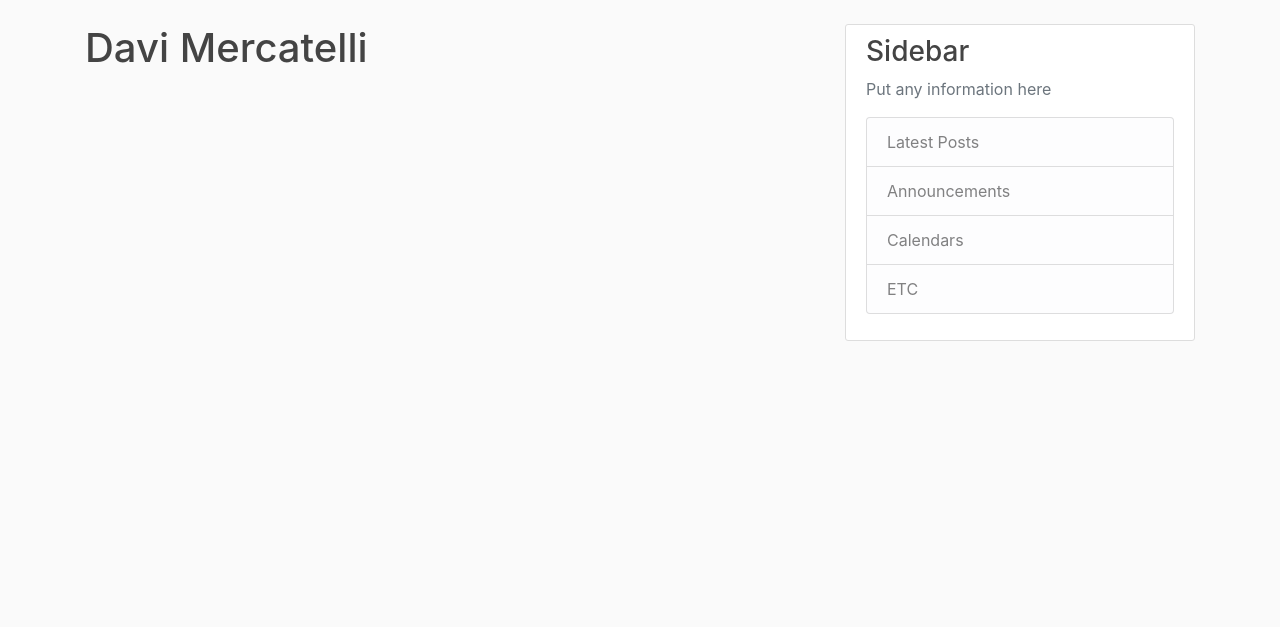
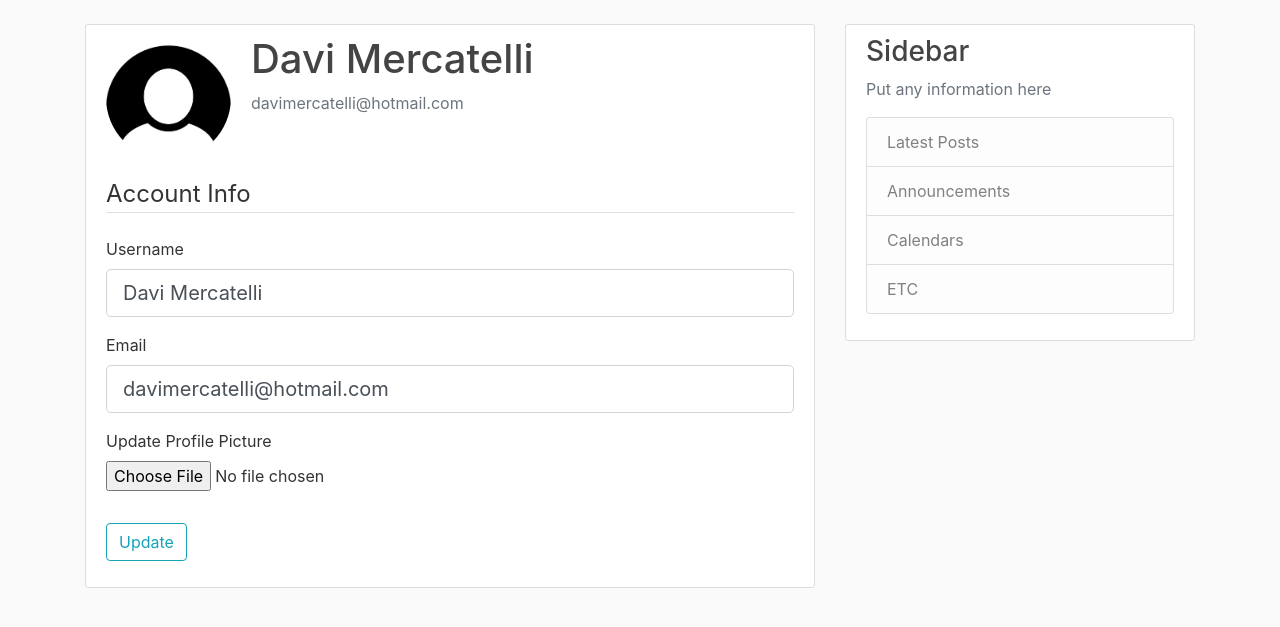
Before and after one commit to davimercatelli/Flaskblog, a Flask app: page /account in a window 1280 px wide. Shown: the part 56-683 px from the top of the page. Run offline with Flask 2, Linux system fonts and the light colour scheme; a user stored in the database is signed in; some libraries are stand-ins or nearby versions.

Commit message:
User Account Update and Profile Picture

```diff
--- a/flaskblog/forms.py
+++ b/flaskblog/forms.py
@@ -1,4 +1,6 @@
 from flask_wtf import FlaskForm
+from flask_wtf.file import FileField, FileAllowed
+from flask_login import current_user
 from wtforms import StringField, PasswordField, SubmitField, BooleanField
 from wtforms.validators import DataRequired, Length, Email, EqualTo, ValidationError
 from flaskblog.models import User
@@ -25,3 +27,21 @@ class LoginForm(FlaskForm):
 	password = PasswordField('Password', validators=[DataRequired()])
 	remember = BooleanField('Remember Me')
 	submit = SubmitField('Login')
+
+class UpdateAccountForm(FlaskForm):
+	username = StringField('Username', validators=[DataRequired(), Length(min=2, max=20)])
+	email = StringField('Email', validators=[DataRequired(), Email()])
+	picture = FileField('Update Profile Picture', validators=[FileAllowed(['jpg', 'png'])])
+	submit = SubmitField('Update')
+
+	def validate_username(self, username):
+		if username.data != current_user.username:
+			user = User.query.filter_by(username=username.data).first()
+			if user:
+				raise ValidationError('The username already exists. Please use a different username!')
+
+	def validate_email(self, email):
+		if email.data != current_user.email:
+			user = User.query.filter_by(email=email.data).first()
+			if user:
+				raise ValidationError('The email already exists. Please use a different email!')
--- a/flaskblog/routes.py
+++ b/flaskblog/routes.py
@@ -1,6 +1,9 @@
+import os
+import secrets
+from PIL import Image
 from flask import render_template, url_for, flash, redirect, request
 from flaskblog import app, db, bcrypt
-from flaskblog.forms import RegistrationForm, LoginForm
+from flaskblog.forms import RegistrationForm, LoginForm, UpdateAccountForm
 from flaskblog.models import User, Post
 from flask_login import login_user, current_user, logout_user, login_required
 
@@ -42,6 +45,7 @@ def register():
 		return redirect(url_for('login'))
 	return render_template('register.html', title='Register', form=form)
 
+
 @app.route("/login", methods=['GET', 'POST'])
 def login():
 	if current_user.is_authenticated:
@@ -57,12 +61,40 @@ def login():
 			flash('Login Unsuccessful. Please check email and password', 'danger')
 	return render_template('login.html', title='Login', form=form)
 
+
 @app.route("/logout")
 def logout():
 	logout_user()
 	return redirect(url_for('home'))
 
-@app.route("/account")
+
+def save_picture(form_picture):
+	random_hex = secrets.token_hex(8)
+	_, f_ext = os.path.splitext(form_picture.filename)
+	picture_fn = random_hex + f_ext
+	picture_path = os.path.join(app.root_path, 'static/images', picture_fn)
+	output_size = (125, 125)
+	i = Image.open(form_picture)
+	i.thumbnail(output_size)
+	i.save(picture_path)
+	return picture_fn
+
+
+@app.route("/account", methods=['GET', 'POST'])
 @login_required
 def account():
-	return render_template('account.html', title='Account')
+	form = UpdateAccountForm()
+	if form.validate_on_submit():
+		if form.picture.data:
+			picture_file = save_picture(form.picture.data)
+			current_user.image_file = picture_file
+		current_user.username = form.username.data
+		current_user.email = form.email.data
+		db.session.commit()
+		flash('Your account has been updated', 'success')
+		return redirect(url_for('account'))
+	elif request.method == 'GET':
+		form.username.data = current_user.username
+		form.email.data = current_user.email
+	image_file = url_for('static', filename='images/' + current_user.image_file)
+	return render_template('account.html', title='Account', image_file=image_file, form=form)
--- a/flaskblog/templates/account.html
+++ b/flaskblog/templates/account.html
@@ -1,4 +1,56 @@
 {% extends "layout.html" %}
 {% block content %}
-	<h1>{{ current_user.username }}</h1>
+	<div class="content-section">
+		<div class="media">
+			<img class="rounded-circle account-img" src="{{ image_file}}">
+			<div class="media-body">
+				<h2 class="account-heading">{{ current_user.username }}</h2>
+				<p class="text-secondary">{{ current_user.email }}</p>
+			</div>
+		</div>
+		<form method="POST" action="" enctype="multipart/form-data">
+			{{ form.hidden_tag() }}
+			<fieldset class="form-group">
+				<legend class="border-bottom mb-4">Account Info</legend>
+				<div class="form-group">
+					{{ form.username.label(class="form-control-label") }}
+					{% if form.username.errors %}
+						{{ form.username(class="form-control form-control-lg is-invalid") }}
+						<div class="invalid-feedback">
+							{% for error in form.username.errors %}
+								<span>{{ error }}</span>
+							{% endfor %}
+						</div>
+					{% else %}
+						{{ form.username(class="form-control form-control-lg") }}
+					{% endif %}
+				</div>
+				<div class="form-group">
+					{{ form.email.label(class="form-control-label") }}
+					{% if form.email.errors %}
+						{{ form.email(class="form-control form-control-lg is-invalid") }}
+						<div class="invalid-feedback">
+							{% for error in form.email.errors %}
+								<span>{{ error }}</span>
+							{% endfor %}
+						</div>
+					{% else %}
+						{{ form.email(class="form-control form-control-lg") }}
+					{% endif %}
+				</div>
+				<div class="form-group">
+					{{ form.picture.label() }}
+					{{ form.picture(class="form-control-file") }}
+					{% if form.picture.errors %}
+						{% for error in form.picture.errors %}
+							<span class="text-danger">{{ error }}</span></br>
+						{% endfor %}
+					{% endif %}
+				</div>
+			</fieldset>
+			<div class="form-group">
+				{{ form.submit(class="btn btn-outline-info") }}
+			</div>
+		</form>
+	</div>
 {% endblock content %}
```
Also changed, not shown: flaskblog/site.db, flaskblog/static/images/3b32ed3727146918.png (added), flaskblog/static/images/4abefa3136d1fd48.png (added), flaskblog/static/images/4c314ef92c0b757b.png (added), flaskblog/static/images/7c9491f6c8ce8740.png (added), flaskblog/static/images/default.jpg (added).
